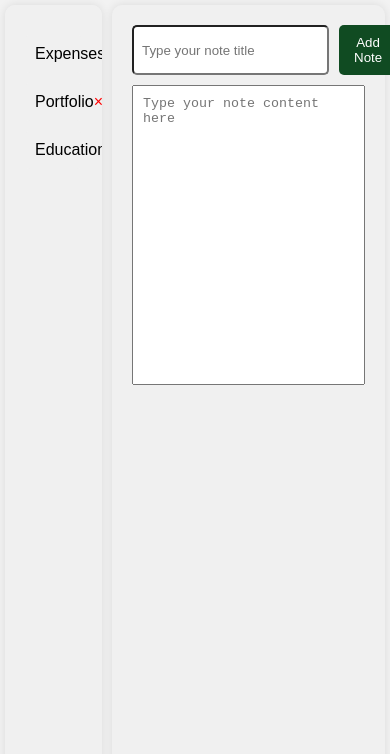
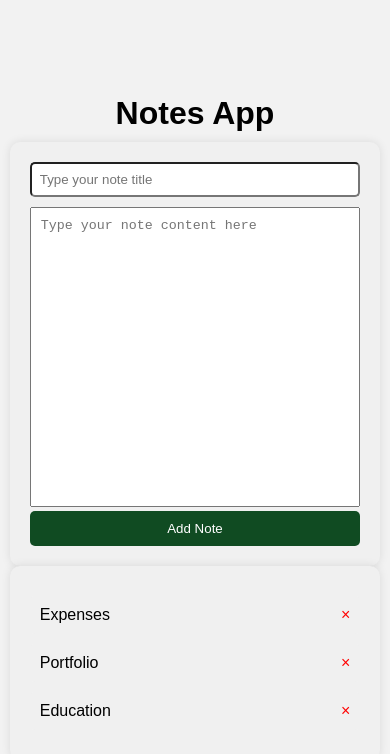
Before and after one commit to AliRaza-Malano/Notes_App, a plain HTML site: page index.html in a window 390 px wide. Drawn offline with Linux system fonts and the light colour scheme.

Commit message:
Some Changes

```diff
--- a/index.html
+++ b/index.html
@@ -9,17 +9,19 @@
 </head>
 
 <body>
+    <h1>Notes App</h1>
     <main>
         <div id="left" class="side left">
+
             <!-- Notes will appear here -->
         </div>
-        <div class="side right">
+        <div id="right" class="side right">
             <div class="field">
                 <input id="inputtext" type="text" placeholder="Type your note title">
-                <button id="addbtn" class="addbtn">Add Note</button>
             </div>
             <textarea style="resize: none;" name="information" id="information"
-                placeholder="Type your note content here"></textarea>
+            placeholder="Type your note content here"></textarea>
+            <button id="addbtn" class="addbtn">Add Note</button>
         </div>
     </main>
     <script src="script.js"></script>
--- a/style.css
+++ b/style.css
@@ -3,14 +3,19 @@
     margin: 0;
     box-sizing: border-box;
 }
-
+h1{
+    margin: 10px;
+}
 body {
     font-family: Arial, sans-serif;
     background: #f2f2f2;
     margin: 0;
     padding: 0;
     display: flex;
-    height: 100vh;
+    flex-direction: column;
+    justify-content: center;
+    align-items: center;
+    min-height: 100vh;
 }
 
 main {
@@ -75,7 +80,6 @@ main {
     cursor: pointer;
     width: 120px;
     height: 435x;
-    margin-left: 10px;
     /* padding: 8px 15px;
     cursor: pointer; */
 }
@@ -105,3 +109,47 @@ main {
     color: red;
     cursor: pointer;
 }
+
+
+/* 📱 Small Devices - up to 700px */
+@media (max-width: 700px) {
+    main {
+        flex-direction: column;
+    }
+
+    #left {
+        margin: auto;
+        width: 95%;
+        order: 2;
+    }
+
+    #right {
+        margin: auto;
+        width: 95%;
+        order: 1;
+    }
+
+    #addbtn {
+        width: 100%;
+    }
+}
+
+/* 💻 Medium Devices - 701px to 1080px */
+@media (min-width: 700px) and (max-width: 1080px) {
+    main {
+        display: flex;
+        flex-direction: column;
+    }
+
+    #left {
+        margin: auto;
+        width: 100%;
+        order: 2;
+    }
+
+    #right {
+        margin: auto;
+        width: 100%;
+        order: 1;
+    }
+}
```
